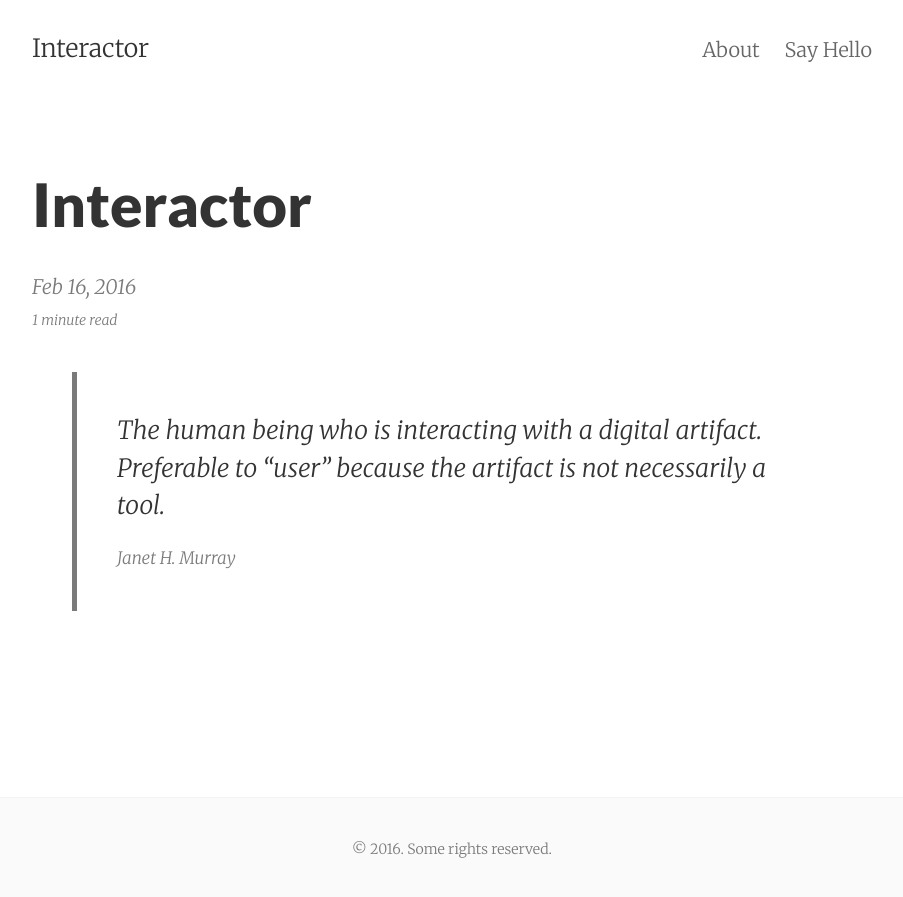
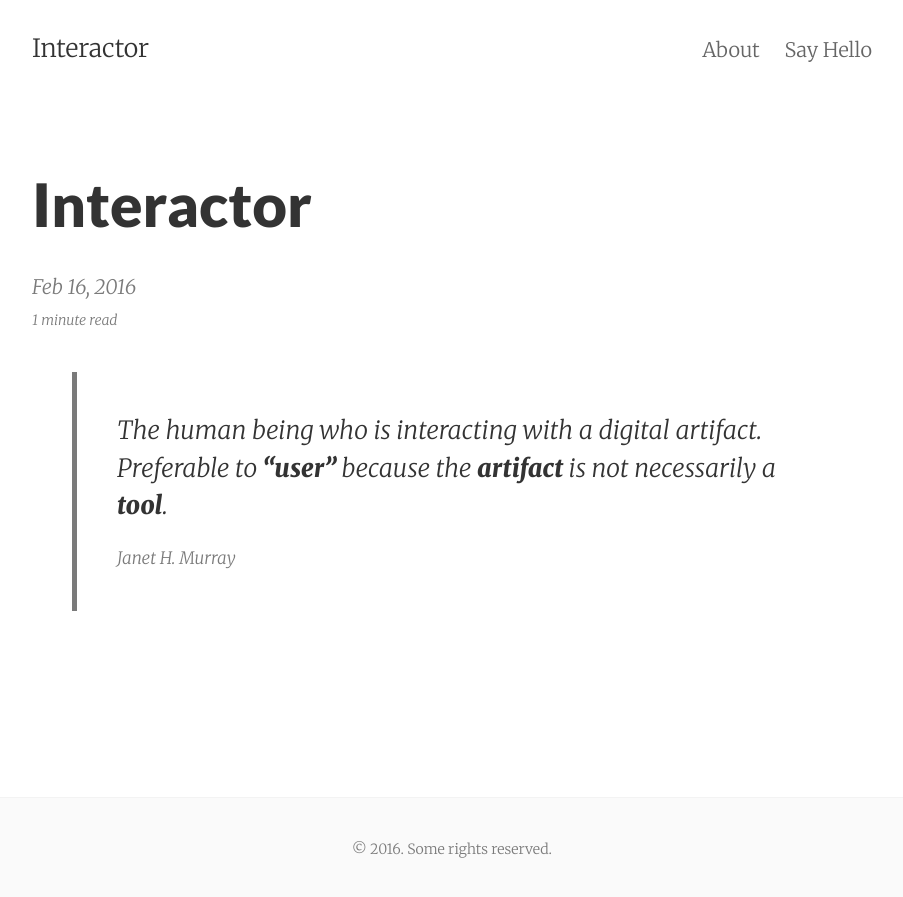
Before and after one commit to rmcmelo/rmcmelo.github.io, a Jekyll site: the page built from _posts/2016-02-16-interactor.markdown, in a window 1280 px wide. Shown: the top 897 px of the page, without its empty margins (188-1091 px from the left). Built offline with Jekyll 4.4.1, drawn with Linux system fonts in a browser that asks for light colours.

```diff
--- a/_posts/2016-02-16-interactor.markdown
+++ b/_posts/2016-02-16-interactor.markdown
@@ -6,7 +6,7 @@ layout: post
 
 <blockquote>
   <p>
-    The human being who is interacting with a digital artifact. Preferable to <em>“user”</em> because the <em>artifact</em> is not necessarily a <em>tool</em>.
+    The human being who is interacting with a digital artifact. Preferable to <strong>“user”</strong> because the <strong>artifact</strong> is not necessarily a <strong>tool</strong>.
   </p>
   <footer><cite title="Janet H. Murray">Janet H. Murray</cite></footer>
 </blockquote>
```
